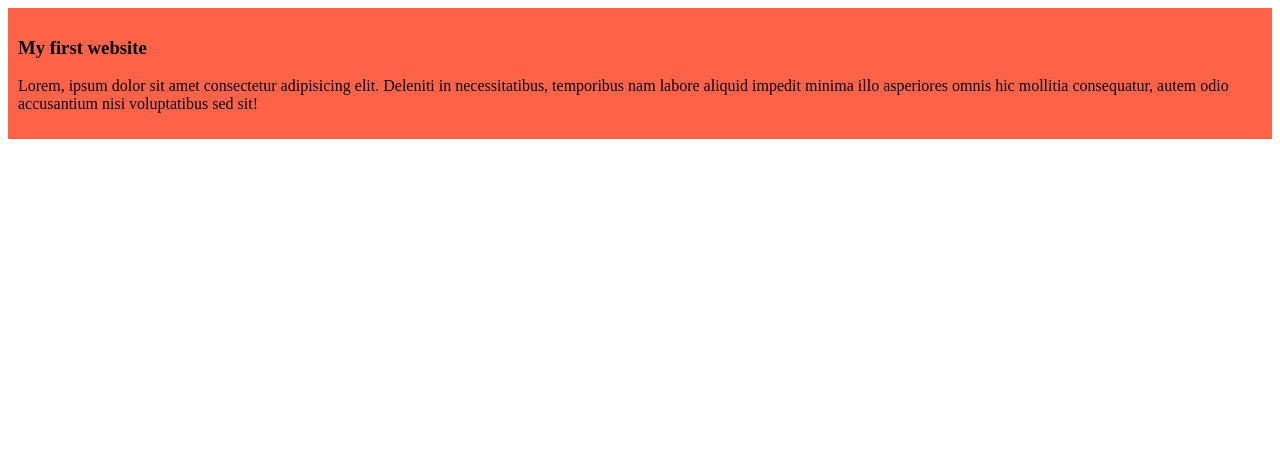
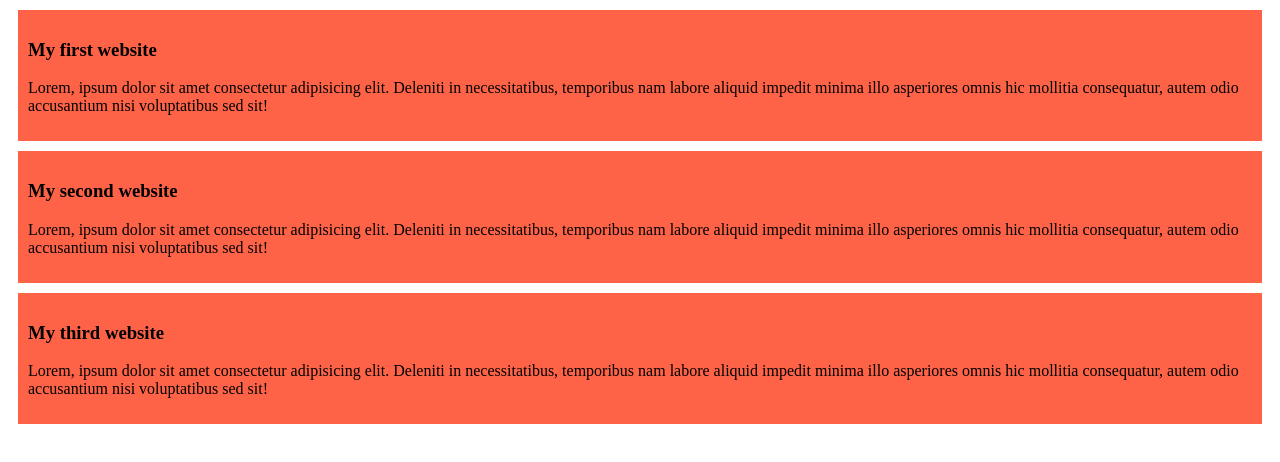
Before and after one commit to 14alim/my-simple-website, a plain HTML site: page index.html in a window 1280 px wide. Drawn offline with Linux system fonts and the light colour scheme.

Commit message:
added the second blog

```diff
--- a/index.html
+++ b/index.html
@@ -11,5 +11,13 @@
         <h3>My first website</h3>
         <p>Lorem, ipsum dolor sit amet consectetur adipisicing elit. Deleniti in necessitatibus, temporibus nam labore aliquid impedit minima illo asperiores omnis hic mollitia consequatur, autem odio accusantium nisi voluptatibus sed sit!</p>
     </div>
+    <div>
+        <h3>My second website</h3>
+        <p>Lorem, ipsum dolor sit amet consectetur adipisicing elit. Deleniti in necessitatibus, temporibus nam labore aliquid impedit minima illo asperiores omnis hic mollitia consequatur, autem odio accusantium nisi voluptatibus sed sit!</p>
+    </div>
+    <div>
+        <h3>My third website</h3>
+        <p>Lorem, ipsum dolor sit amet consectetur adipisicing elit. Deleniti in necessitatibus, temporibus nam labore aliquid impedit minima illo asperiores omnis hic mollitia consequatur, autem odio accusantium nisi voluptatibus sed sit!</p>
+    </div>
 </body>
 </html>
--- a/styles/blog.css
+++ b/styles/blog.css
@@ -1,4 +1,5 @@
 div{
     background-color: tomato;
     padding: 10px;
+    margin: 10px;
 }
```
